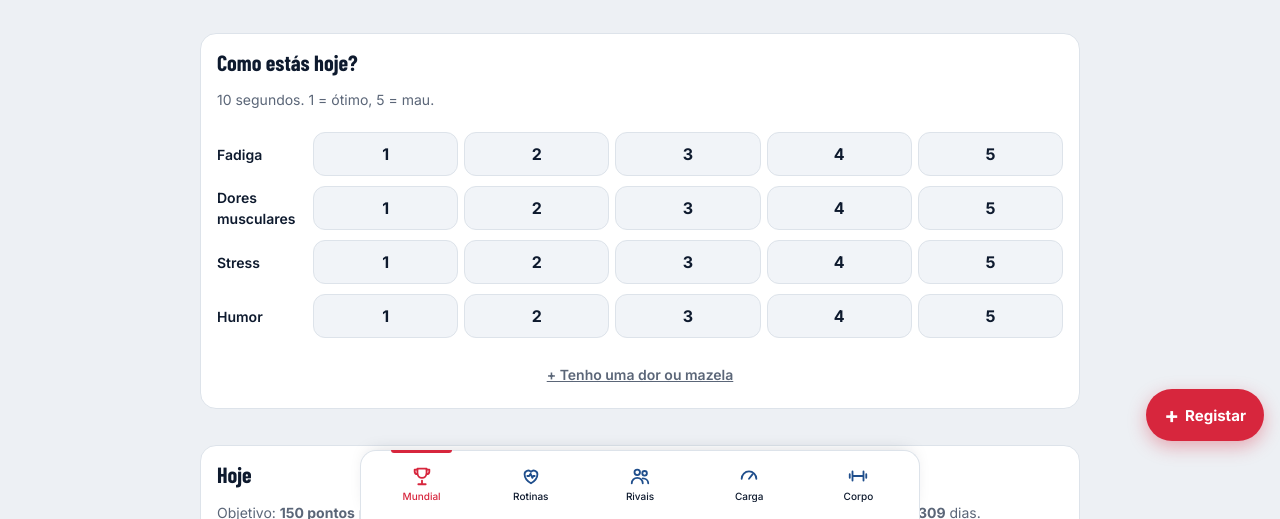
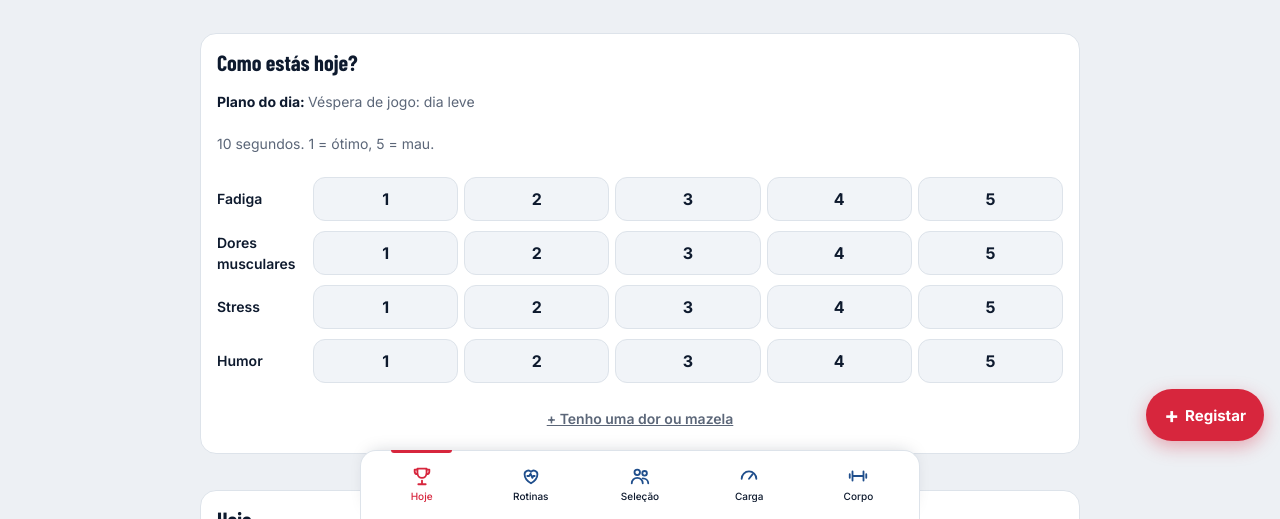
Before and after one commit to tomaspamado/Rugby-load, a plain HTML site: page index.html in a window 1280 px wide. Shown: the part 281-800 px from the top of the page. Drawn offline with nearby package versions, Linux system fonts and the light colour scheme; a web font is replaced by a local one.

Commit message:
Estrutura: cada separador responde a uma pergunta
- Hoje (era Mundial): o que faço hoje. O plano do dia passa para dentro do check-in e a Corrida ao 9 sai.
- Seleção (era Rivais): o caminho até aos 23. Junta o Plano (fases, treinador, teste de skills, jogos, exames) e os outros 9, incluindo "Como me comparo".
- Carga: só os dados (GPS, carga interna, velocidade, semana, evolução, sessões).
- sw.js carga-v73

Co-Authored-By: Claude Opus 5.5 <noreply@anthropic.com>
Claude-Session: https://claude.ai/code/session_01RVPKYvaZMBEXrMkkWmDbjd

```diff
--- /dev/null
+++ b/estrutura.js
@@ -0,0 +1,85 @@
+// ---------- Estrutura: cada separador responde a uma pergunta ----------
+// Hoje      → o que faço hoje? (contagem, check-in com o plano do dia, pontos, próximo passo)
+// Rotinas   → como faço? (prehab, recuperação, mental, skills)
+// Seleção   → como chego aos 23? (plano até ao Mundial, treinador, jogos, testes de skills, os outros 9)
+// Carga     → o que dizem os dados? (GPS, carga, semana, evolução, sessões e definições)
+// Corpo     → peso, força e salto
+// Nada se repete: a comparação com os 9 só vive em Seleção, a prontidão só no Hoje.
+(function(){
+  const {t: T} = I18N;
+  const byId = id => document.getElementById('pg-'+id);
+
+  // o Plano deixou de ser uma página à parte: vive dentro de Seleção
+  const _show = showTab;
+  showTab = function(n){ return _show(n==='plano' ? 'rivais' : n); };
+
+  const st = document.createElement('style');
+  st.textContent = `
+html body #pg-plano.st-plan{display:block!important;background:none!important;border:0!important;padding:0!important;margin:0!important;box-shadow:none!important}
+html body #pg-plano.st-plan > header{display:none}
+html body #pg-plano.st-plan::after{display:none}
+html body #pg-plano.st-plan > .el-menu,html body #pg-rivais > .el-menu{position:relative;overflow:visible;margin-top:34px}
+html body #pg-plano.st-plan > .el-menu::before,html body #pg-rivais > .el-menu::before{position:absolute;left:4px;top:-24px;font:700 12px/1.2 var(--font-body);letter-spacing:.1em;text-transform:uppercase;color:var(--ink-muted)}
+html body #pg-plano.st-plan > .el-menu::before{content:var(--st-l1)}
+html body #pg-rivais > .el-menu::before{content:var(--st-l2)}
+html body .el-cg > .el-v,html body .el-cg > h2 + .sub{display:none}
+.st-day{margin:2px 0 10px;font-size:14px;line-height:1.45}
+.st-day b{color:var(--ink)}
+`;
+  document.head.appendChild(st);
+  document.documentElement.style.setProperty('--st-l1', JSON.stringify(T('Plano até ao Mundial','Plan to the World Cup')));
+  document.documentElement.style.setProperty('--st-l2', JSON.stringify(T('Tu contra os outros 9','You against the other 9s')));
+
+  function fix(){
+    // barra de baixo: nomes que dizem o que lá está
+    const bar = document.getElementById('tabbar');
+    if(bar){ const lab = (p, t) => { const s = bar.querySelector('[data-p="'+p+'"] span'); if(s && s.textContent!==t) s.textContent = t; };
+      lab('mundial', T('Hoje','Today')); lab('rivais', T('Seleção','Selection')); }
+
+    // Seleção = Plano + os outros 9
+    const pR = byId('rivais'), pP = byId('plano');
+    if(pR && pP){
+      if(pP.parentElement!==pR || !pP.classList.contains('st-plan')){
+        pP.classList.remove('pg','on'); pP.classList.add('wc-card','st-plan');
+      }
+      const h = pR.querySelector(':scope > .ph');
+      if(h){ const h1 = h.querySelector('h1'); if(h1 && h1.textContent!==T('Seleção','Selection')) h1.textContent = T('Seleção','Selection');
+        let s = h.querySelector('.ph-s'); if(!s){ s = document.createElement('div'); s.className = 'ph-s'; h.appendChild(s); }
+        const sub = T('O caminho até aos 23: plano, treinador, jogos e os outros 9.','The road to the 23: plan, coach, matches and the other 9s.'); if(s.textContent!==sub) s.textContent = sub; }
+      // ordem: cabeçalho · Plano (com o seu menu) · menu dos rivais
+      const anchor = h || null;
+      if(anchor){ if(anchor.nextElementSibling!==pP) anchor.after(pP); } else if(pR.firstElementChild!==pP) pR.prepend(pP);
+    }
+
+    // a comparação semanal com os 9 e os 3/4 também é Seleção (sai da Carga)
+    const comp = document.getElementById('s-comp'); if(pR && comp && comp.parentElement!==pR) pR.appendChild(comp);
+
+    // Hoje: sem a corrida ao 9 (está em Seleção)
+    const pM = byId('mundial');
+    if(pM){ [...pM.querySelectorAll(':scope > .wc-card')].forEach(c => { if(c.querySelector('[data-go="rivais"]')) c.remove(); }); }
+
+    // check-in: o plano do dia vem logo por baixo do título (era o que a Carga dizia à parte)
+    const ck = document.querySelector('.el-ck');
+    if(ck && !ck.querySelector('.st-day')){
+      const p = typeof dayPlan==='function' ? dayPlan() : null, h2 = ck.querySelector('h2');
+      if(p && typeof DAYTXT!=='undefined' && DAYTXT[p.k] && h2){ const d = document.createElement('div'); d.className = 'st-day sub';
+        d.innerHTML = '<b>'+T('Plano do dia: ','Today\'s plan: ')+'</b>'+T(DAYTXT[p.k][1], DAYTXT[p.k][2]); h2.after(d); }
+    }
+
+    // Carga: o cartão do topo fica só com os números de carga
+    const cg = document.querySelector('.el-cg > h2');
+    if(cg && cg.textContent!==T('Carga interna e velocidade','Internal load and speed')) cg.textContent = T('Carga interna e velocidade','Internal load and speed');
+  }
+
+  let busy = false;
+  const run = () => { if(busy) return; busy = true; try{ fix(); } finally { busy = false; } };
+  const watch = () => {
+    ['mundial','rivais','hoje'].forEach(id => { const p = byId(id); if(p && !p._st){ p._st = 1; new MutationObserver(run).observe(p, {childList:true, subtree:false}); } });
+    const pP = byId('plano'); if(pP && !pP._st){ pP._st = 1; new MutationObserver(run).observe(pP, {childList:true}); }
+    const ck = document.querySelector('.el-ck'); if(ck && !ck._st){ ck._st = 1; new MutationObserver(run).observe(ck, {childList:true}); }
+    const cg = document.querySelector('.el-cg'); if(cg && !cg._st){ cg._st = 1; new MutationObserver(run).observe(cg, {childList:true}); }
+    run();
+  };
+  if(document.readyState==='loading') addEventListener('DOMContentLoaded', () => setTimeout(watch, 0)); else setTimeout(watch, 0);
+  addEventListener('load', watch);
+})();
--- a/index.html
+++ b/index.html
@@ -115,6 +115,7 @@
 <script src="quadros.js"></script>
 <script src="elite.js"></script>
 <script src="coerencia.js"></script>
+<script src="estrutura.js"></script>
 
 <script>(function(){try{var c=document.createElement('canvas');c.width=c.height=180;var x=c.getContext('2d');x.fillStyle='#0E1A2E';x.fillRect(0,0,180,180);x.fillStyle='#D7263D';x.fillRect(0,155,180,25);x.fillStyle='#D9981A';x.font='800 112px Arial Narrow,Arial,sans-serif';x.textAlign='center';x.fillText('9',90,116);document.getElementById('ati').href=c.toDataURL('image/png');}catch(e){}})();</script>
 <script>if('serviceWorker' in navigator){addEventListener('load',()=>navigator.serviceWorker.register('sw.js').catch(()=>{}))}</script>
--- a/sw.js
+++ b/sw.js
@@ -1,13 +1,13 @@
 // Service worker. Mude VER ao publicar; index.html vai primeiro à rede, por isso nunca fica desatualizado online.
-const VER='carga-v72';
-const SHELL=['./','./index.html','./style.css','./balanca.css','./extras.css','./data.js','./app.js','./body.js','./balanca.js','./trofeus.js','./hoje.js','./mundial.js','./paginas.js','./movimento.js','./alvos.js','./traducao.js','./grafico.js','./ux.js','./coach-dados.js','./coach.js','./forca.js','./extras.js','./kubai.js','./corpo.js','./quadros.js','./elite.js','./coerencia.js','./registos.js','./relatorios.js','./manifest.webmanifest','./icon.svg','https://cdnjs.cloudflare.com/ajax/libs/Chart.js/4.4.1/chart.umd.min.js'];
+const VER='carga-v73';
+const SHELL=['./','./index.html','./style.css','./balanca.css','./extras.css','./data.js','./app.js','./body.js','./balanca.js','./trofeus.js','./hoje.js','./mundial.js','./paginas.js','./movimento.js','./alvos.js','./traducao.js','./grafico.js','./ux.js','./coach-dados.js','./coach.js','./forca.js','./extras.js','./kubai.js','./corpo.js','./quadros.js','./elite.js','./coerencia.js','./estrutura.js','./registos.js','./relatorios.js','./manifest.webmanifest','./icon.svg','https://cdnjs.cloudflare.com/ajax/libs/Chart.js/4.4.1/chart.umd.min.js'];
 self.addEventListener('install',e=>{e.waitUntil(caches.open(VER).then(c=>Promise.all(SHELL.map(u=>c.add(u).catch(()=>{})))).then(()=>self.skipWaiting()));});
 self.addEventListener('activate',e=>{e.waitUntil(caches.keys().then(k=>Promise.all(k.filter(n=>n!==VER).map(n=>caches.delete(n)))).then(()=>self.clients.claim()));});
 self.addEventListener('fetch',e=>{
   const r=e.request; if(r.method!=='GET')return;
   const u=new URL(r.url), own=u.origin===self.location.origin, cdn=u.hostname==='cdnjs.cloudflare.com'||u.hostname==='cdn.jsdelivr.net',font=/fonts\.(googleapis|gstatic)\.com$/.test(u.hostname);
   if(!own&&!font&&!cdn)return;
-  const shell=r.mode==='navigate'||(own&&/(\/|index\.html|sw\.js|app\.js|body\.js|balanca\.js|trofeus\.js|hoje\.js|mundial\.js|paginas\.js|movimento\.js|alvos\.js|traducao\.js|grafico\.js|ux\.js|coach-dados\.js|coach\.js|forca\.js|extras\.js|kubai\.js|corpo\.js|quadros\.js|elite\.js|coerencia\.js|registos\.js|relatorios\.js|data\.js|style\.css|balanca\.css|extras\.css)$/.test(u.pathname));
+  const shell=r.mode==='navigate'||(own&&/(\/|index\.html|sw\.js|app\.js|body\.js|balanca\.js|trofeus\.js|hoje\.js|mundial\.js|paginas\.js|movimento\.js|alvos\.js|traducao\.js|grafico\.js|ux\.js|coach-dados\.js|coach\.js|forca\.js|extras\.js|kubai\.js|corpo\.js|quadros\.js|elite\.js|coerencia\.js|estrutura\.js|registos\.js|relatorios\.js|data\.js|style\.css|balanca\.css|extras\.css)$/.test(u.pathname));
   // app: vai à rede, mas se a rede demorar mais de 2,5 s abre logo a cópia guardada e atualiza-a em fundo (stale-while-revalidate)
   if(shell){const net=fetch(r).then(res=>{if(res.ok){const cp=res.clone();caches.open(VER).then(c=>c.put(r,cp));}return res;});
     const cached=()=>caches.match(r,{ignoreSearch:true}).then(m=>m||caches.match('./index.html'));
```
